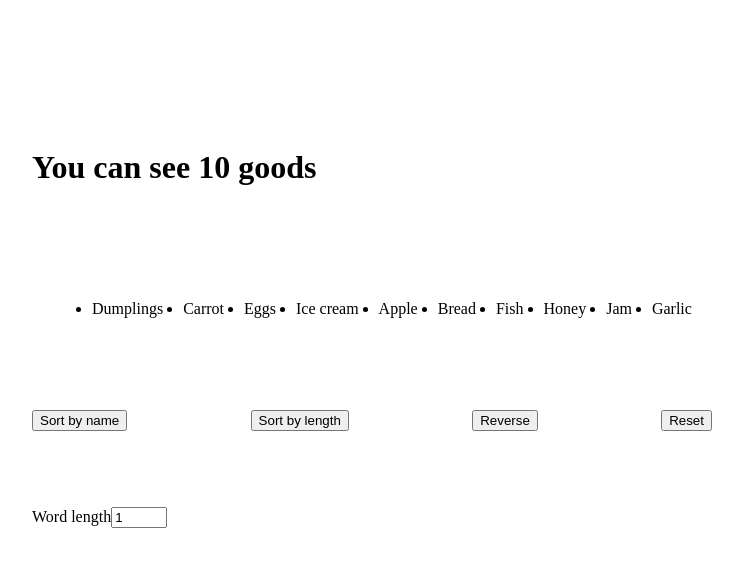
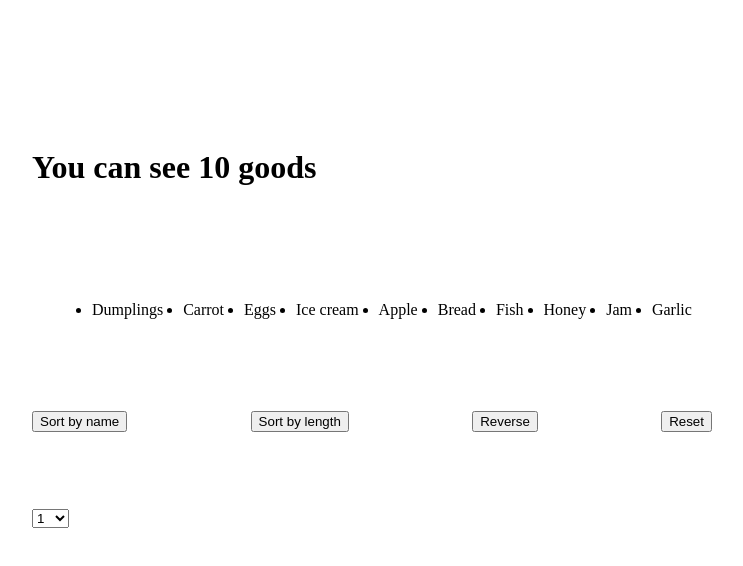
Before and after one commit to mate-academy/react_list-of-goods, a React (Create React App) app: page / in a window 1280 px wide. Both pictures are taken after a click on the button "Start". Shown: the top 566 px of the page, without its empty margins (268-1011 px from the left). Built offline with nearby package versions, Linux system fonts and the light colour scheme.

Commit message:
improved solution

```diff
--- a/src/App.tsx
+++ b/src/App.tsx
@@ -18,8 +18,8 @@ const goodsFromServer: string[] = [
 type State = {
   goods: string[],
   initialButtonVisible: boolean,
-  sortByName: boolean,
-  sortByLength: boolean,
+  sortedByName: boolean,
+  sortedByLength: boolean,
   reverse: boolean,
   goodsLength: string,
 };
@@ -28,41 +28,38 @@ class App extends React.Component<{}, State> {
   state = {
     goods: [''],
     initialButtonVisible: true,
-    sortByName: false,
-    sortByLength: false,
+    sortedByName: false,
+    sortedByLength: false,
     reverse: false,
     goodsLength: '1',
   };
 
   letStart = () => {
-    this.setState({ goods: [...goodsFromServer] });
-    this.setState({ initialButtonVisible: false });
+    this.setState({ goods: [...goodsFromServer], initialButtonVisible: false });
   };
 
   sortByName = () => {
-    this.setState(prevState => ({
-      sortByName: !prevState.sortByName,
-    }));
+    this.setState({ sortedByName: true, sortedByLength: false });
   };
 
   sortByLength = () => {
-    this.setState(prevState => ({
-      sortByLength: !prevState.sortByLength,
-    }));
+    this.setState({ sortedByLength: true, sortedByName: false });
   };
 
   reset = () => {
-    if (this.state.goods !== goodsFromServer) {
-      this.setState({ goods: [...goodsFromServer] });
-    }
-
-    this.setState({ goodsLength: '1' });
+    this.setState({
+      sortedByLength: false,
+      sortedByName: false,
+      reverse: false,
+      goodsLength: '1',
+    });
   };
 
   reverse = () => {
     this.setState(prevState => ({
       reverse: !prevState.reverse,
     }));
+    this.setState({ sortedByLength: false, sortedByName: false });
   };
 
   changeGoodsLength = (value: string) => {
@@ -73,27 +70,28 @@ class App extends React.Component<{}, State> {
     const {
       goods,
       initialButtonVisible,
-      sortByName,
-      sortByLength,
+      sortedByName,
+      sortedByLength,
       reverse,
       goodsLength,
     } = this.state;
 
     const visibleGoods = goods.filter(good => good.length >= +goodsLength);
 
-    if (sortByLength) {
-      visibleGoods.sort((a, b) => a.length - b.length);
-      this.state.sortByLength = !sortByLength;
+    if (sortedByLength) {
+      visibleGoods.sort((a, b) => (reverse
+        ? b.length - a.length
+        : a.length - b.length));
     }
 
-    if (sortByName) {
-      visibleGoods.sort((a, b) => a.localeCompare(b));
-      this.state.sortByName = !sortByName;
+    if (sortedByName) {
+      visibleGoods.sort((a, b) => (reverse
+        ? b.localeCompare(a)
+        : a.localeCompare(b)));
     }
 
     if (reverse) {
       visibleGoods.reverse();
-      this.state.reverse = !reverse;
     }
 
     return (
@@ -140,23 +138,24 @@ class App extends React.Component<{}, State> {
             </div>
 
             <div className="container">
-              <label
-                htmlFor="itemLength"
-                className="has-text-centered"
-              >
-                Word length
-              </label>
-              <input
-                name="itemLength"
-                type="number"
-                className="has-text-centered input is-primary is-small"
-                min="1"
-                max="10"
-                defaultValue={this.state.goodsLength}
+              <select
+                name="select"
+                value={this.state.goodsLength}
                 onChange={({ target }) => {
                   this.changeGoodsLength(target.value);
                 }}
-              />
+              >
+                <option value="1">1</option>
+                <option value="2">2</option>
+                <option value="3">3</option>
+                <option value="4">4</option>
+                <option value="5">5</option>
+                <option value="6">6</option>
+                <option value="7">7</option>
+                <option value="8">8</option>
+                <option value="9">9</option>
+                <option value="10">10</option>
+              </select>
             </div>
           </div>
         )}
```
